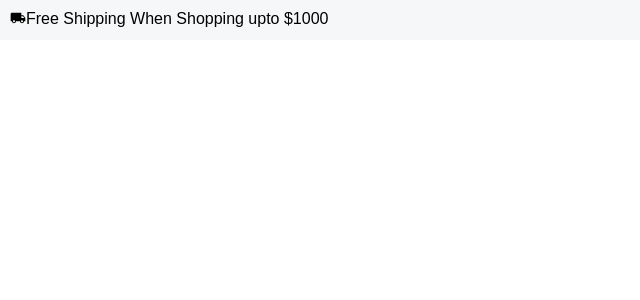
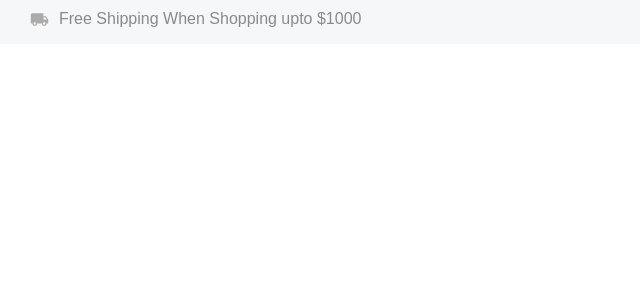
Before and after one commit to BEKZOD-VALIEV/Online-shop, a React (Create React App) app: page / in a window 1280 px wide. Shown: the top 300 px of the page, without its empty margins (0-640 px from the left). Built offline with nearby package versions, Linux system fonts and the light colour scheme.

Commit message:
added new changes

```diff
--- a/src/comp/nav.css
+++ b/src/comp/nav.css
@@ -13,3 +13,12 @@
   padding: 10px 10px;
   background: #f6f7f8;
 }
+.header .top_header .icon {
+  margin-left: 20px;
+  color: #ababab;
+  font-size: 19px;
+}
+.header .top_header .info p {
+  margin-left: 10px;
+  color: #8a8a8a;
+}
```
